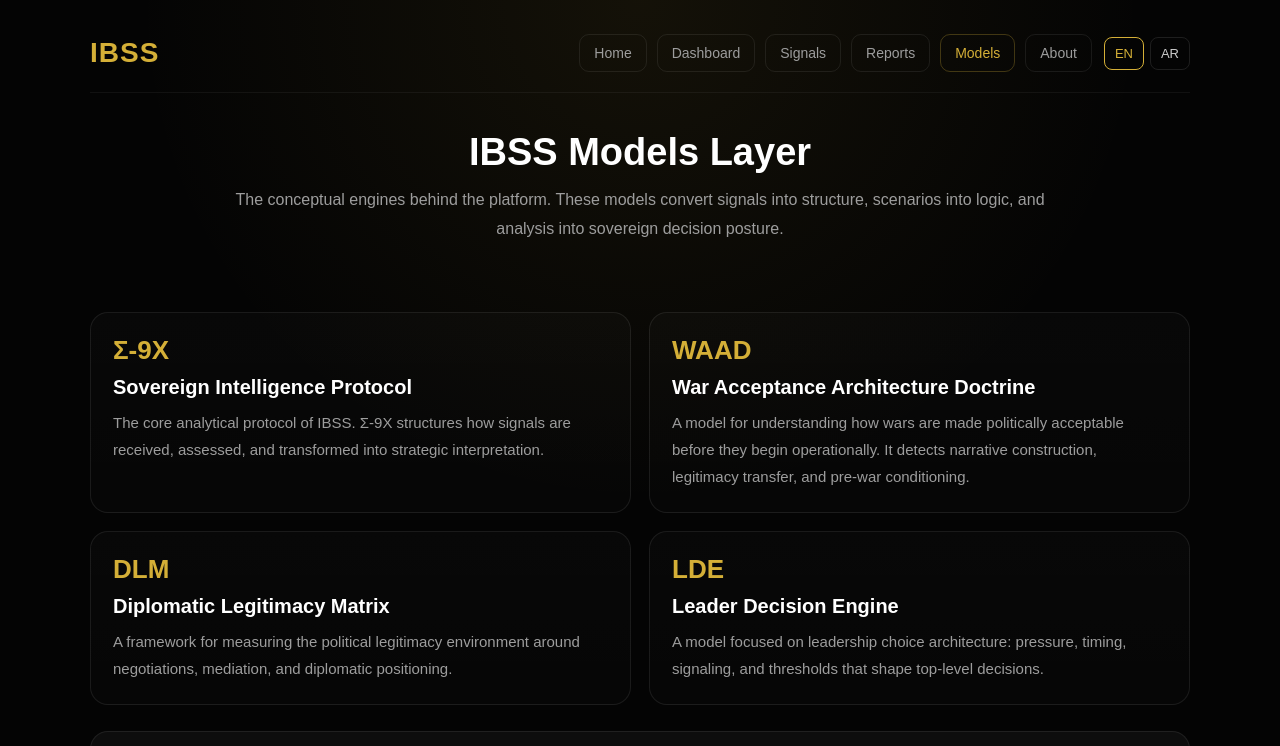
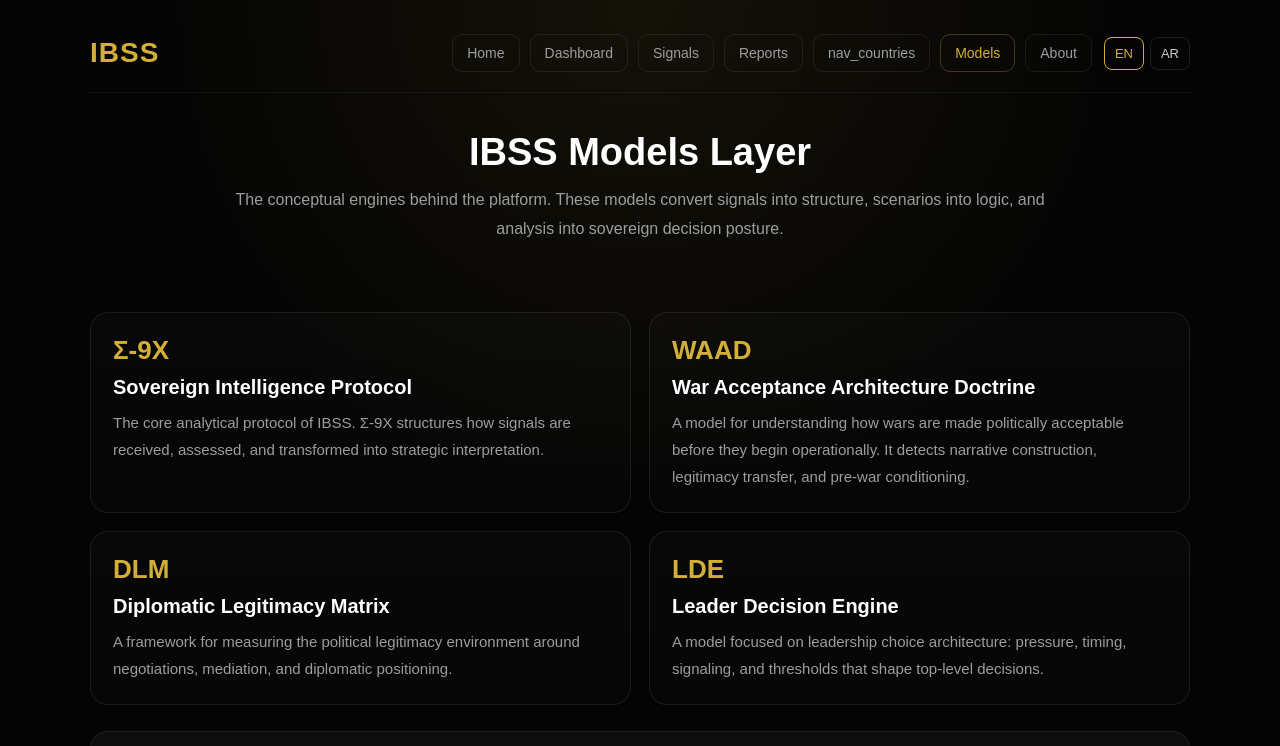
Before and after one commit to ibss-global/ibss-platform, a plain HTML site: page models.html in a window 1280 px wide. Shown: the top 746 px of the page. Drawn offline with Linux system fonts and the light colour scheme.

Commit message:
Update models.html

```diff
--- a/models.html
+++ b/models.html
@@ -248,6 +248,7 @@ html[dir="rtl"] .list{
         <a href="dashboard.html" data-i18n="nav_dashboard">Dashboard</a>
         <a href="signals.html" data-i18n="nav_signals">Signals</a>
         <a href="reports.html" data-i18n="nav_reports">Reports</a>
+        <a href="countries.html" data-i18n="nav_countries">Countries</a>
         <a href="models.html" class="active" data-i18n="nav_models">Models</a>
         <a href="about.html" data-i18n="nav_about">About</a>
       </div>
```
